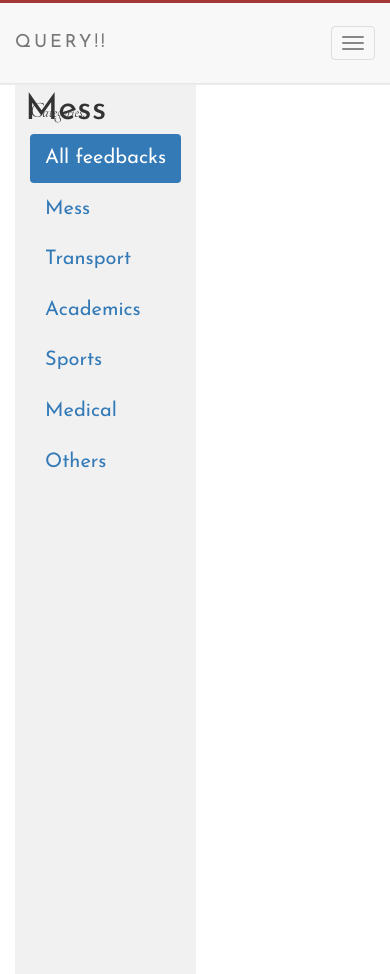
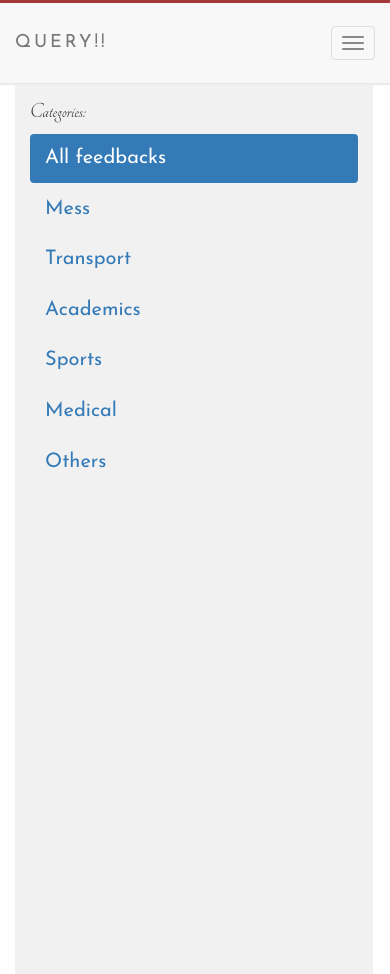
Before and after one commit to Alexblack8/query, a PHP site: page /webproject/feedback_option.php?tag_id=1 in a window 390 px wide. Run offline with PHP 8.4, Linux system fonts and the light colour scheme; a user stored in the database is signed in; data comes from the database, SQL or seed files in the repository; some libraries are stand-ins or nearby versions.

Commit message:
fix mobile site in feedback_options.php

```diff
--- a/article.php
+++ b/article.php
@@ -201,6 +201,6 @@
 		</div> <!-- end container -->
 
 		<!-- Modal Window -->
-
+		<script src="http://netdna.bootstrapcdn.com/bootstrap/3.1.1/js/bootstrap.min.js"></script>
 </body>
 </html>
--- a/feedback_option.php
+++ b/feedback_option.php
@@ -44,6 +44,12 @@
 
 		    .main-content1 {
 		    	padding-right: 2em;
+		    }
+
+		    @media screen and (max-width: 641px) {
+		    	.sidenav{
+		    		position: relative;
+		    	}
 		    }
 	    </style>
 	</head>
--- a/notification_homepage.php
+++ b/notification_homepage.php
@@ -3,3 +3,5 @@
 print_notification();
 
 ?>
+<script src="http://code.jquery.com/jquery-2.1.0.min.js"></script>
+<script src="http://netdna.bootstrapcdn.com/bootstrap/3.1.1/js/bootstrap.min.js"></script>
```
